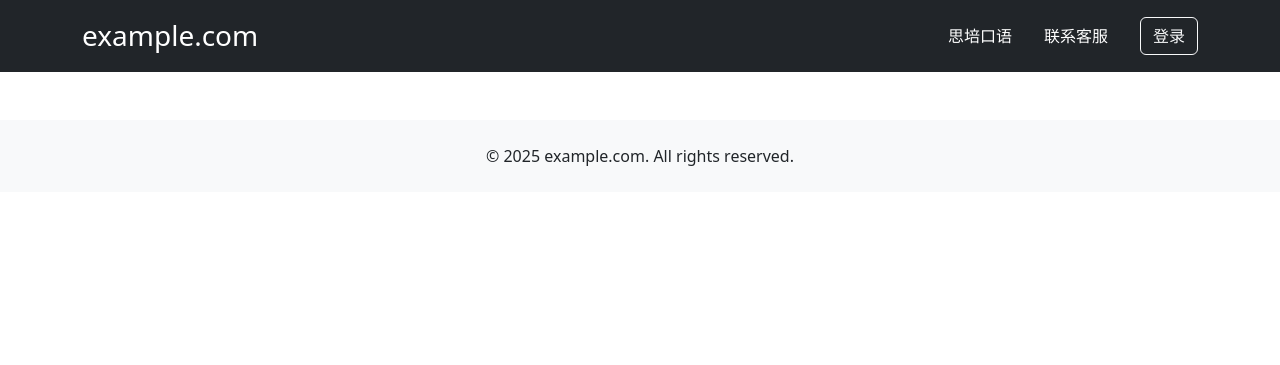
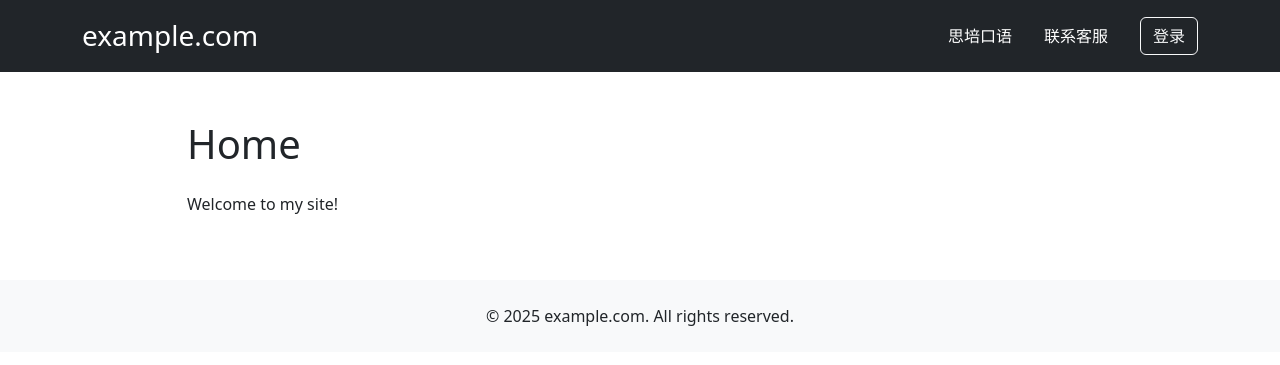
Before and after one commit to Aken-2019/celpip-llm-helper, a Django app: page / in a window 1280 px wide. Shown: the top 365 px of the page. Run offline with Django 5.2, Linux system fonts and the light colour scheme; data comes from the database, SQL or seed files in the repository; data that the repository does not hold is empty.

Commit message:
replace home page

```diff
--- a/api2d/urls.py
+++ b/api2d/urls.py
@@ -4,7 +4,6 @@ from .views import ApiKeyView, home_page_view, ApiKeyDeleteView, upload_mp3
 app_name = 'api2d'
 
 urlpatterns = [
-    path("", home_page_view, name='home'),
     path("api-key/", ApiKeyView.as_view(), name='api-key'),
     path("api-key/delete/", ApiKeyDeleteView.as_view(), name='api-key-delete'),
     path("celpip/speaking/", upload_mp3, name='celpip-speaking'),
--- a/django_project/settings.py
+++ b/django_project/settings.py
@@ -152,9 +152,9 @@ AUTHENTICATION_BACKENDS = [
 ]
 
 # allauth settings
-LOGIN_REDIRECT_URL = 'api2d:home'  # or your desired redirect URL
+LOGIN_REDIRECT_URL = 'pages:home'  # or your desired redirect URL
 ACCOUNT_LOGOUT_REDIRECT_URL = 'account_login'
-ACCOUNT_SIGNUP_REDIRECT_URL = 'api2d:home'  # or your desired redirect URL after signup
+ACCOUNT_SIGNUP_REDIRECT_URL = 'pages:home'  # or your desired redirect URL after signup
 ACCOUNT_EMAIL_VERIFICATION = 'mandatory'  # or 'mandatory' or 'optional' or 'none'
 
 # Authentication settings
--- a/pages/urls.py
+++ b/pages/urls.py
@@ -5,4 +5,6 @@ app_name = 'pages'
 
 urlpatterns = [
     path('<slug:slug>/', views.PageDetailView.as_view(), name='page_detail'),
+    path("", views.HomePageView.as_view(), name='home'),
+
 ]
--- a/pages/views.py
+++ b/pages/views.py
@@ -1,8 +1,9 @@
-from django.shortcuts import render, get_object_or_404
-from django.views.generic import DetailView
+from django.shortcuts import render, get_object_or_404, redirect
+from django.views.generic import DetailView, View
 from django.contrib import messages
 from django.utils.translation import gettext_lazy as _
-from django.http import Http404
+from django.http import Http404, HttpResponseRedirect
+from django.urls import reverse
 from .models import Page
 
 class PageDetailView(DetailView):
@@ -19,3 +20,27 @@ class PageDetailView(DetailView):
         context = super().get_context_data(**kwargs)
         # Add any additional context data here if needed
         return context
+
+
+class HomePageView(View):
+    """View to display the home page based on the Page model with slug 'home'"""
+    template_name = 'pages/page_detail.html'
+
+    def get(self, request, *args, **kwargs):
+        try:
+            # Try to get the page with slug 'home'
+            page = Page.objects.get(slug='home', is_active=True)
+        except Page.DoesNotExist:
+            # Create a default home page if it doesn't exist
+            page = Page.objects.create(
+                title='Home',
+                slug='home',
+                content='<p>Welcome to my site!</p>',
+                is_active=True
+            )
+
+        context = {
+            'page': page,
+            'view': self
+        }
+        return render(request, self.template_name, context)
--- a/templates/base.html
+++ b/templates/base.html
@@ -22,7 +22,7 @@
     <header class="bg-dark text-white p-3">
         <div class="container">
             <div class="d-flex justify-content-between align-items-center">
-                <h1 class="h3 mb-0"><a href="{% url 'api2d:home' %}" class="text-white text-decoration-none">{% site_name %}</a></h1>
+                <h1 class="h3 mb-0"><a href="{% url 'pages:home' %}" class="text-white text-decoration-none">{% site_name %}</a></h1>
                 <nav>
                     <ul class="nav align-items-center">
                         <li class="nav-item">
```
